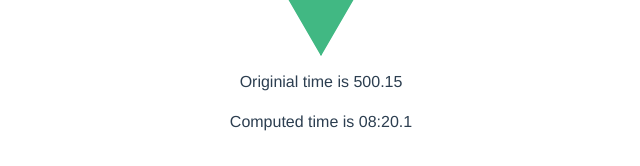
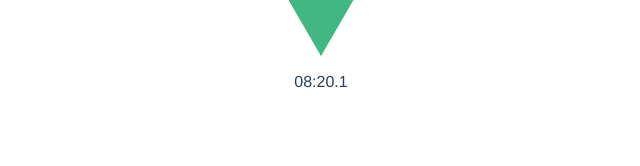
Before and after one commit to Proteus-Eretes/hoesnelwasik_frontend, a Vue app: page / in a window 1280 px wide. Shown: the part 214-380 px from the top of the page, without its empty margins (319-959 px from the left). Built offline with nearby package versions, Linux system fonts and the light colour scheme.

Commit message:
removed package-lock

```diff
--- a/src/components/Time/FinishTime.vue
+++ b/src/components/Time/FinishTime.vue
@@ -1,7 +1,6 @@
 <template>
     <div class="FinishTime">
-        <p>Originial time is {{ time }}</p>
-        <p>Computed time is {{prettyTime}}</p>
+        <p>{{prettyTime}}</p>
     </div>
 </template>
 
@@ -14,7 +13,7 @@
             time: Number
         },
         computed: {
-            prettyTime: function() {
+            prettyTime: function () {
                 const momentTime = moment.unix(this.time).utc();
                 if (momentTime.hours()) {
                     return momentTime.format('HH:mm:ss.S');
@@ -23,8 +22,6 @@
             }
         }
     }
-
-
 </script>
 
 <style scoped>
```
Also changed, not shown: 1 other file (tests, documents, lock files or other folders).
